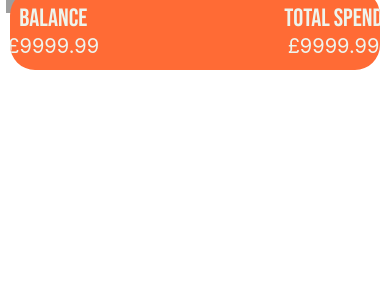
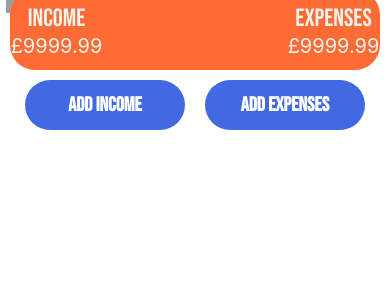
Before and after one commit to LukeJennings1/BudgetBear, a React Native app: screen / in a window 390 px wide. Shown: the top 300 px of the page. Built offline with nearby package versions, Linux system fonts and the light colour scheme; grey boxes are pictures that could not be loaded.

Commit message:
added income and expsenses buttons

```diff
--- /dev/null
+++ b/body/addButtons.js
@@ -0,0 +1,39 @@
+import React from 'react';
+import { View, TouchableOpacity, Text, StyleSheet } from 'react-native';
+
+const AddButtons = () => {
+  return (
+    <View style={styles.buttonWrapper}>
+      <TouchableOpacity style={styles.addButton} onPress = {() => {}}>
+        <Text style={styles.buttonText}>Add Income</Text>
+      </TouchableOpacity>
+      <TouchableOpacity style={styles.addButton}>
+        <Text style={styles.buttonText}>Add Expenses</Text>
+      </TouchableOpacity>
+    </View>
+  );
+};
+
+const styles = {
+  buttonWrapper: {
+    flexDirection: 'row',
+  },
+  addButton: {
+    borderRadius: 25,
+    height: 50,
+    width: 160,
+    backgroundColor: '#4169e1',
+    justifyContent: 'center',
+    alignItems: 'center',
+    margin: 10,
+
+  },
+  buttonText: {
+    color: 'white',
+    fontWeight: 'bold',
+    fontFamily: 'Bebas-Neue-Regular',
+    fontSize: 20,
+  },
+};
+
+export default AddButtons;
--- a/body/balance.js
+++ b/body/balance.js
@@ -1,5 +1,5 @@
 
-import { View, Text, Button } from "react-native";
+import { View, Text } from "react-native";
 import { Feather } from '@expo/vector-icons';
 
 
@@ -9,7 +9,7 @@ function Balance() {
         <View style = {styles.balanceContainer}>
             <View style = {styles.halfWrapper}>
                 <View style = {styles.balanceWrapper}>
-                    <Text style = {styles.balanceText}>Balance</Text>
+                    <Text style = {styles.balanceText}>Income</Text>
                 </View>
                 <View style = {styles.balanceNumWrapper}>
                     <Text style = {styles.balanceNum}>£9999.99</Text>
@@ -18,7 +18,7 @@ function Balance() {
 
             <View style = {styles.halfWrapper}>
                 <View style = {styles.balanceWrapper}>
-                    <Text style = {styles.balanceText}>Total Spend</Text>
+                    <Text style = {styles.balanceText}>Expenses</Text>
                 </View>
                 <View style = {styles.balanceNumWrapper}>
                     <Text style = {styles.balanceNum}>£9999.99</Text>
--- a/body/body.js
+++ b/body/body.js
@@ -1,20 +1,20 @@
 import { View, Text, Button } from "react-native";
 import { useSelector, useDispatch } from "react-redux";
 import { increment, decrement, incrementByAmount } from "../store/counterSlice";
+import { useState } from "react";
 import Balance from "./balance";
+import AddButtons from "./addButtons";
 
 export default function Body() {
-
   const currentCount = useSelector((state) => state.counter.value);
   const dispatch = useDispatch();
 
-
-
   return (
-        <View style = {styles.bodyContainer}>
+    <View style={styles.bodyContainer}>
       <Balance />
+      <AddButtons />
     </View>
-    )
+  );
 }
 
 const styles = {
@@ -22,5 +22,5 @@ const styles = {
     height: "100%",
     width: "100%",
     alignItems: "center",
-    }
-}
+  },
+};
```
Also changed, not shown: App.js (+24 -24 lines), header/header.js (+32 -20 lines). Lines whose indentation alone changed are shown as unchanged.
